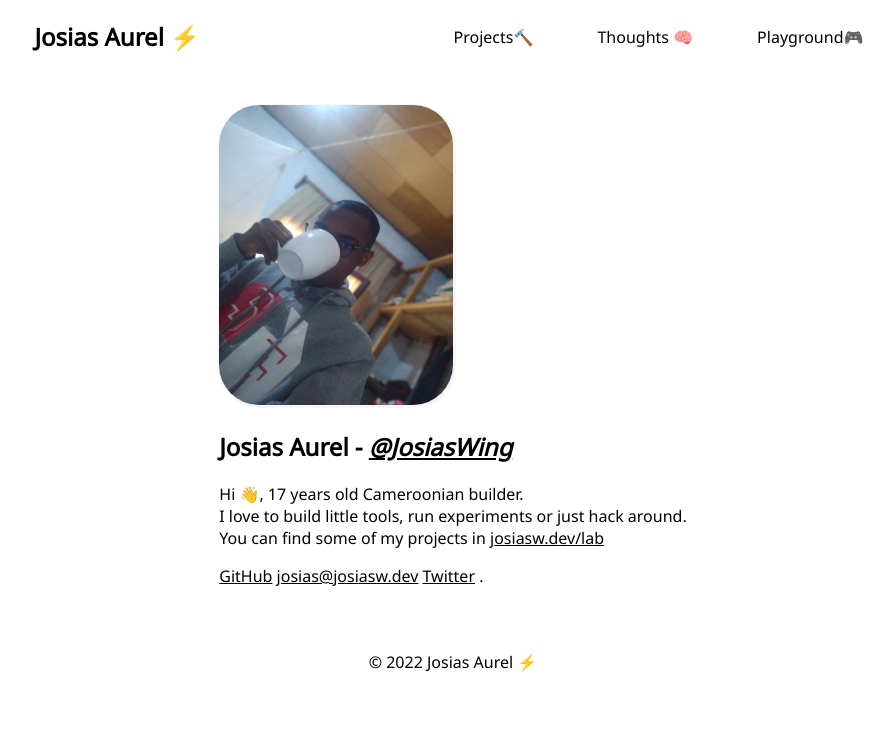
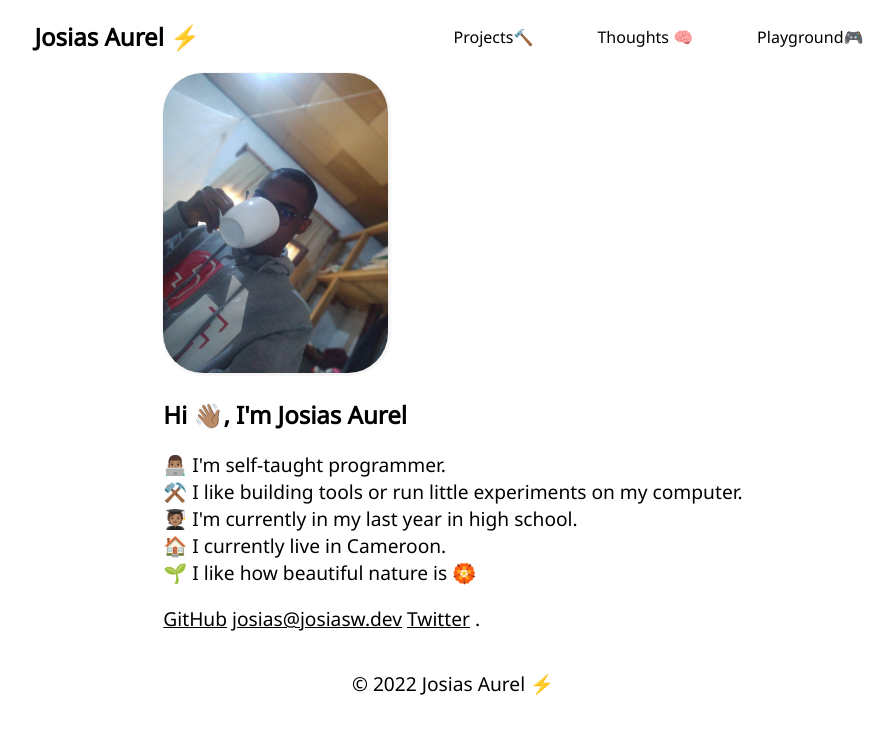
Before and after one commit to JosiasAurel/webspace, a Next.js app: page / in a window 1280 px wide. Shown: the top 734 px of the page, without its empty margins (187-1081 px from the left). Built offline with nearby package versions, Linux system fonts and the light colour scheme.

Commit message:
resize image

```diff
--- a/pages/index.tsx
+++ b/pages/index.tsx
@@ -18,15 +18,17 @@ const Index: React.FC<Props> = (props): JSX.Element => {
             <Header />
             <main className={styles.profile}>
                 <Profile name="Josias" imagePath="/josias.jpg" />
-                <h2> Josias Aurel - <em><a href={twitterUrl}>@JosiasWing</a></em> </h2>
+                <h2> Hi 👋🏽, I'm Josias Aurel</h2>
                 <p>
-                    Hi 👋,
-                    17 years old Cameroonian builder.
+                    👨🏽‍💻 I'm self-taught programmer.
                     <br />
-                    I love to build little tools, run experiments or just hack around.
+                    ⚒️ I like building tools or run little experiments on my computer.
                     <br />
-                    You can find some of my projects in <a href="/lab">josiasw.dev/lab</a>
+                    🧑🏽‍🎓 I'm currently in my last year in high school.
                     <br />
+                    🏠 I currently live in Cameroon.
+                    <br />
+                    🌱 I like how beautiful nature is 🏵️
                 </p>
                 <p> <a href="https://github.com/JosiasAurel">GitHub</a> <a href="mailto:josias@josiasw.dev">josias@josiasw.dev</a> <a href={twitterUrl}>Twitter</a> .</p>
             </main>
--- a/styles/index.module.css
+++ b/styles/index.module.css
@@ -5,12 +5,12 @@
   align-items: center;
 }
 
-.profile {
-  margin: 2em 0;
+.homePage p {
+  font-size: 1.2em;
 }
 
 .profile img {
-  max-width: 50%;
+  max-width: fit-content;
 }
 
 .labProjectPage {
```
Also changed, not shown: 1 other file (tests, documents, lock files or other folders).
